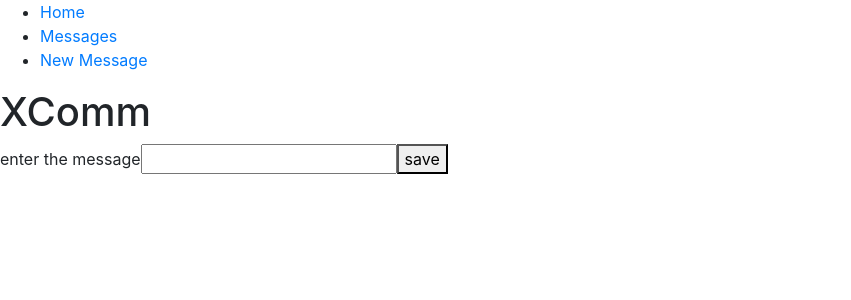
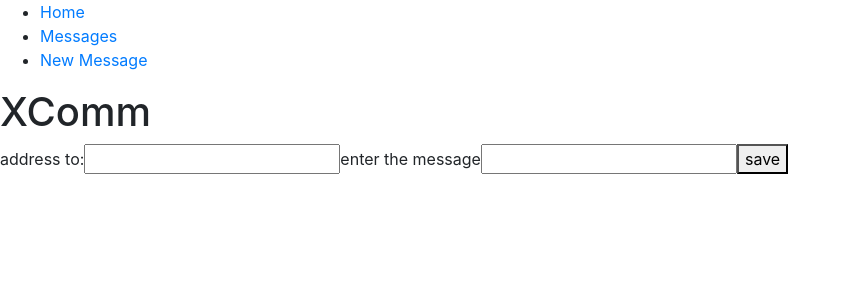
Before and after one commit to ecimionatto/x-comm-dashboard, a React (Create React App) app: page /newMessage in a window 1280 px wide. Shown: the top 300 px of the page, without its empty margins (0-851 px from the left). Built offline with nearby package versions, Linux system fonts and the light colour scheme.

Commit message:
message type and address

```diff
--- a/src/components/Messages.js
+++ b/src/components/Messages.js
@@ -35,6 +35,8 @@ class Messages extends Component {
                         <div className="card">
                             <div className="card-body">
                                 <h5 className="card-title">{c.id}</h5>
+                                <p className="card-text">{c.type}</p>
+                                <p className="card-text">{c.address}</p>
                                 <p className="card-text">{c.message}</p>
                             </div>
                         </div>
--- a/src/components/NewMessage.js
+++ b/src/components/NewMessage.js
@@ -19,7 +19,10 @@ class NewMessage extends Component {
                 'Content-Type': 'application/json',
             },
             body: JSON.stringify({
-                message: event.target.message.value
+                message: event.target.message.value,
+                address: event.target.address.value,
+                type: "SLACK"
+
             })
         });
 
@@ -29,7 +32,9 @@ class NewMessage extends Component {
     render() {
         return (
             <form onSubmit={this.handleSubmit}>
-                <label htmlFor="message">enter the message</label>
+                <label>address to:</label>
+                <input id="address" name="address" type="text"/>
+                <label>enter the message</label>
                 <input id="message" name="message" type="text"/>
                 <button>save</button>
             </form>
```
